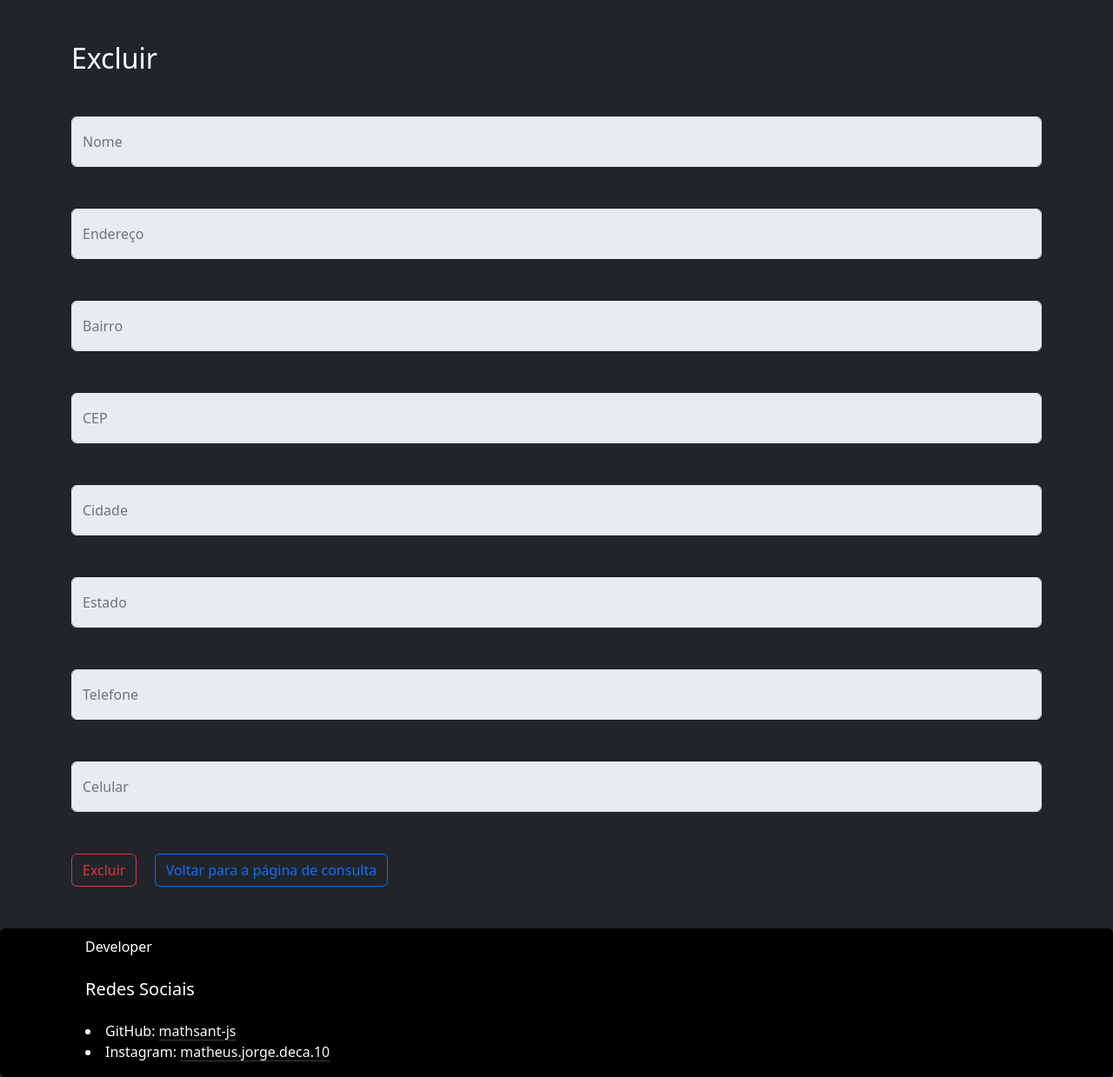
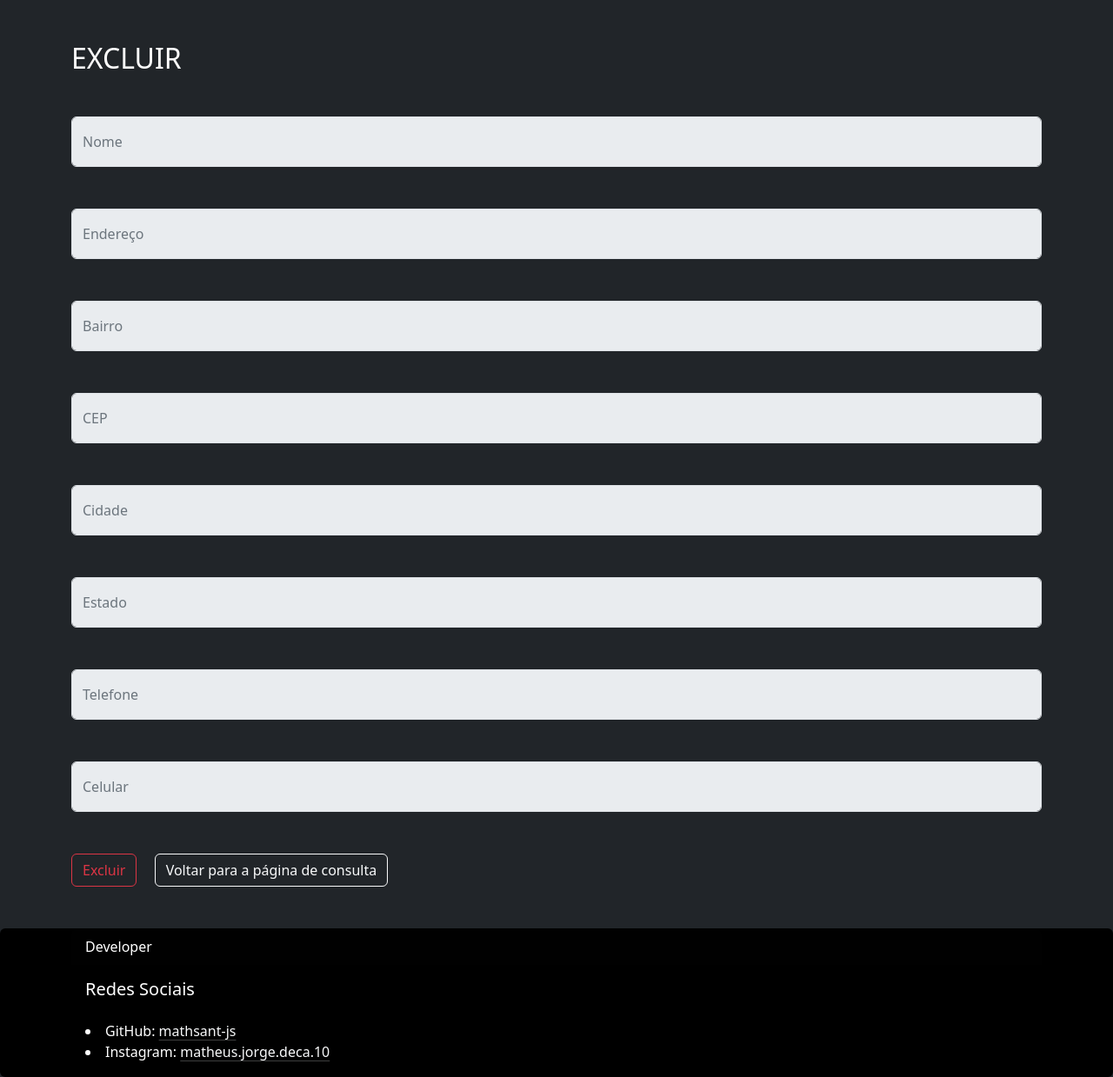
Before and after one commit to mathsant-js/projeto_web_banco_de_dados, a PHP site: page /excluir.php?acao=1 in a window 1280 px wide. Shown: the part 56-1295 px from the top of the page at 87% size. Run offline with PHP 8.4, Linux system fonts and the light colour scheme; data comes from the database, SQL or seed files in the repository; data that the repository does not hold is empty.

Commit message:
fix: some design errors was fixed

```diff
--- a/consulta.php
+++ b/consulta.php
@@ -29,7 +29,7 @@ require_once $_SERVER['DOCUMENT_ROOT'] . '/projeto_web_banco_de_dados/controller
         </div>
     </nav>
     <div class="container">
-        <h2 class="text-light mb-5 mt-2">Consulta</h2>
+        <h2 class="text-light text-uppercase mb-5 mt-2">Consulta</h2>
         <table class="table table-dark">
             <thead>
                 <tr class="text-light">
--- a/editar.php
+++ b/editar.php
@@ -91,8 +91,8 @@
                             Você tem certeza que gostaria de editar os dados do seu cadastro?
                         </div>
                         <div class="modal-footer">
-                            <button type="submit" class="btn btn-outline-light">Editar</button>
-                            <button type="button" class="btn btn-outline-primary" data-bs-dismiss="modal">Fechar</button>
+                            <button type="submit" class="btn btn-outline-light">Sim</button>
+                            <button type="button" class="btn btn-outline-primary" data-bs-dismiss="modal">Não</button>
                         </div>
                     </div>
                 </div>
--- a/excluir.php
+++ b/excluir.php
@@ -29,7 +29,7 @@
         </div>
     </nav>
     <div class="container">
-        <h2 class="text-white">Excluir</h2>
+        <h2 class="text-white text-uppercase">Excluir</h2>
         <?php
         // cria um objeto e atribui a ele uma instância de pessoaController
         $pessoaController = new PessoaController();
@@ -78,7 +78,7 @@
                 <label for="cel" class="mb-2">Celular</label>
             </div>
             <button type="button" class="btn btn-outline-danger me-3" data-bs-toggle="modal" data-bs-target="#exampleModal">Excluir</button>
-            <a href="consulta.php?acao=semAcao" class="btn btn-outline-primary">Voltar para a página de consulta</a>
+            <a href="consulta.php?acao=semAcao" class="btn btn-outline-light">Voltar para a página de consulta</a>
 
             <!-- Modal -->
             <div class="modal fade" id="exampleModal" tabindex="-1" aria-labelledby="exampleModalLabel" aria-hidden="true">
@@ -92,8 +92,8 @@
                             Você tem certeza que gostaria de excluir o seu cadastro?
                         </div>
                         <div class="modal-footer">
-                            <button type="submit" class="btn btn-outline-danger">Excluir</button>
-                            <button type="button" class="btn btn-outline-primary" data-bs-dismiss="modal">Fechar</button>
+                            <button type="submit" class="btn btn-outline-danger">Sim</button>
+                            <button type="button" class="btn btn-outline-light" data-bs-dismiss="modal">Não</button>
                         </div>
                     </div>
                 </div>
```
